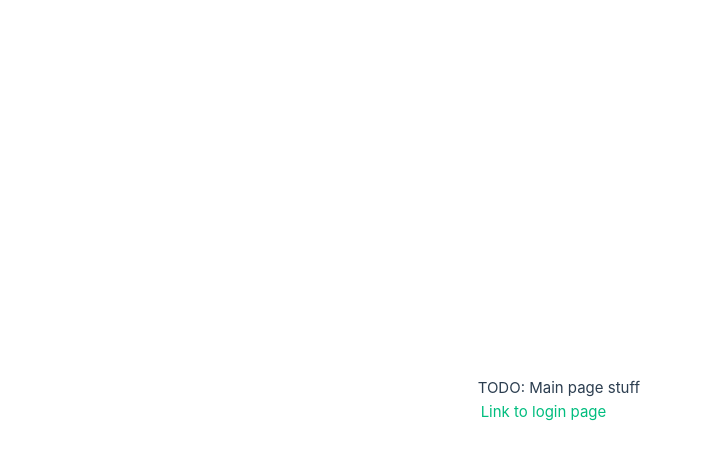
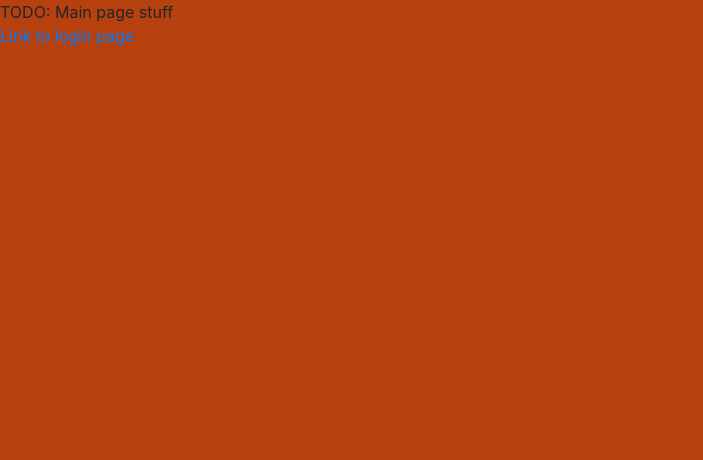
Before and after one commit to yeSpud/CS-372-Project, a Vue app in the folder apps/frontend/: page / in a window 1280 px wide. Shown: the top 460 px of the page, without its empty margins (0-703 px from the left). Built offline with nearby package versions, Linux system fonts and the light colour scheme; what @formkit/vue would draw is missing.

Commit message:
Set background color for pages

```diff
--- a/apps/frontend/index.html
+++ b/apps/frontend/index.html
@@ -3,11 +3,15 @@
   <head>
     <meta charset="UTF-8">
     <link rel="icon" href="/favicon.ico">
+    <link rel="stylesheet" href="https://cdn.jsdelivr.net/npm/bootstrap@4.0.0/dist/css/bootstrap.min.css" integrity="sha384-Gn5384xqQ1aoWXA+058RXPxPg6fy4IWvTNh0E263XmFcJlSAwiGgFAW/dAiS6JXm" crossorigin="anonymous">
     <meta name="viewport" content="width=device-width, initial-scale=1.0">
-    <title>Vite App</title>
+    <title>Cool movie watching platform :)</title>
   </head>
   <body>
     <div id="app"></div>
     <script type="module" src="/src/main.js"></script>
+    <script src="https://code.jquery.com/jquery-3.2.1.slim.min.js" integrity="sha384-KJ3o2DKtIkvYIK3UENzmM7KCkRr/rE9/Qpg6aAZGJwFDMVNA/GpGFF93hXpG5KkN" crossorigin="anonymous"></script>
+    <script src="https://cdn.jsdelivr.net/npm/popper.js@1.12.9/dist/umd/popper.min.js" integrity="sha384-ApNbgh9B+Y1QKtv3Rn7W3mgPxhU9K/ScQsAP7hUibX39j7fakFPskvXusvfa0b4Q" crossorigin="anonymous"></script>
+    <script src="https://cdn.jsdelivr.net/npm/bootstrap@4.0.0/dist/js/bootstrap.min.js" integrity="sha384-JZR6Spejh4U02d8jOt6vLEHfe/JQGiRRSQQxSfFWpi1MquVdAyjUar5+76PVCmYl" crossorigin="anonymous"></script>
   </body>
 </html>
--- a/apps/frontend/src/assets/base.css
+++ /dev/null
@@ -1,86 +0,0 @@
-/* color palette from <https://github.com/vuejs/theme> */
-:root {
-    --vt-c-white: #ffffff;
-    --vt-c-white-soft: #f8f8f8;
-    --vt-c-white-mute: #f2f2f2;
-
-    --vt-c-black: #181818;
-    --vt-c-black-soft: #222222;
-    --vt-c-black-mute: #282828;
-
-    --vt-c-indigo: #2c3e50;
-
-    --vt-c-divider-light-1: rgba(60, 60, 60, 0.29);
-    --vt-c-divider-light-2: rgba(60, 60, 60, 0.12);
-    --vt-c-divider-dark-1: rgba(84, 84, 84, 0.65);
-    --vt-c-divider-dark-2: rgba(84, 84, 84, 0.48);
-
-    --vt-c-text-light-1: var(--vt-c-indigo);
-    --vt-c-text-light-2: rgba(60, 60, 60, 0.66);
-    --vt-c-text-dark-1: var(--vt-c-white);
-    --vt-c-text-dark-2: rgba(235, 235, 235, 0.64);
-}
-
-/* semantic color variables for this project */
-:root {
-    --color-background: var(--vt-c-white);
-    --color-background-soft: var(--vt-c-white-soft);
-    --color-background-mute: var(--vt-c-white-mute);
-
-    --color-border: var(--vt-c-divider-light-2);
-    --color-border-hover: var(--vt-c-divider-light-1);
-
-    --color-heading: var(--vt-c-text-light-1);
-    --color-text: var(--vt-c-text-light-1);
-
-    --section-gap: 160px;
-}
-
-@media (prefers-color-scheme: dark) {
-    :root {
-        --color-background: var(--vt-c-black);
-        --color-background-soft: var(--vt-c-black-soft);
-        --color-background-mute: var(--vt-c-black-mute);
-
-        --color-border: var(--vt-c-divider-dark-2);
-        --color-border-hover: var(--vt-c-divider-dark-1);
-
-        --color-heading: var(--vt-c-text-dark-1);
-        --color-text: var(--vt-c-text-dark-2);
-    }
-}
-
-*,
-*::before,
-*::after {
-    box-sizing: border-box;
-    margin: 0;
-    font-weight: normal;
-}
-
-body {
-    min-height: 100vh;
-    color: var(--color-text);
-    background: var(--color-background);
-    transition:
-        color 0.5s,
-        background-color 0.5s;
-    line-height: 1.6;
-    font-family:
-        Inter,
-        -apple-system,
-        BlinkMacSystemFont,
-        "Segoe UI",
-        Roboto,
-        Oxygen,
-        Ubuntu,
-        Cantarell,
-        "Fira Sans",
-        "Droid Sans",
-        "Helvetica Neue",
-        sans-serif;
-    font-size: 15px;
-    text-rendering: optimizeLegibility;
-    -webkit-font-smoothing: antialiased;
-    -moz-osx-font-smoothing: grayscale;
-}
--- a/apps/frontend/src/assets/main.css
+++ /dev/null
@@ -1,35 +0,0 @@
-@import "./base.css";
-
-#app {
-    max-width: 1280px;
-    margin: 0 auto;
-    padding: 2rem;
-    font-weight: normal;
-}
-
-a,
-.green {
-    text-decoration: none;
-    color: hsla(160, 100%, 37%, 1);
-    transition: 0.4s;
-    padding: 3px;
-}
-
-@media (hover: hover) {
-    a:hover {
-        background-color: hsla(160, 100%, 37%, 0.2);
-    }
-}
-
-@media (min-width: 1024px) {
-    body {
-        display: flex;
-        place-items: center;
-    }
-
-    #app {
-        display: grid;
-        grid-template-columns: 1fr 1fr;
-        padding: 0 2rem;
-    }
-}
--- a/apps/frontend/src/main.js
+++ b/apps/frontend/src/main.js
@@ -1,5 +1,3 @@
-import "./assets/main.css"
-
 import { createApp } from "vue"
 import { plugin, defaultConfig } from "@formkit/vue"
 import { createPinia } from "pinia"
--- a/apps/frontend/src/views/LoginView.vue
+++ b/apps/frontend/src/views/LoginView.vue
@@ -73,15 +73,16 @@
 </script>
 
 <template>
-    <main>
+    <main class="container">
         <div v-if="error !== null" class="alert alert-danger" role="alert">
             Error: {{ error }}
         </div>
         <div v-if="signupSuccess" class="alert alert-success" role="alert">
             Successfully signed up!
         </div>
-        <h2>Login</h2>
+        <h2 align="center">Login</h2>
         <FormKit
+            class="form-group"
             type="form"
             ref=myForm
             @submit="login"
@@ -92,6 +93,7 @@
                 type="text"
                 name="username"
                 label="UID"
+                input-class="form-control"
                 :validation="[['required'],['matches', /^(?=[a-z]*_?[a-z]*$)[a-z_]{4,}$/]]"
                 :validation-messages="{
                     required: 'A username is required',
@@ -104,21 +106,22 @@
                 type="password"
                 name="password"
                 label="pwd"
+                input-class="form-control"
                 :validation="[['required'],['contains_uppercase'],['contains_lowercase'],['contains_numeric'],['contains_symbol'],['matches', /^[^.]{8,}$/]]"
                 validation-visibility="live"
                 :validation-messages="{
                     required: 'A password is required',
                     matches: 'Password must be at least 8 and not include a period (.)'
                 }"/>
-            <div>
-                <FormKit type="submit" label="Login" />
-                <FormKit type="button" label="Signup" @click="signup" />
+            <div class="row btn-group btn-group-lg" role="group">
+                <FormKit input-class="btn" type="submit" label="Login" />
+                <FormKit input-class="btn" type="button" label="Signup" @click="signup" />
             </div>
         </FormKit>
     </main>
 </template>
 
-<style scoped>
+<style>
 body {
     background-color: #b7410e;
 }
```
